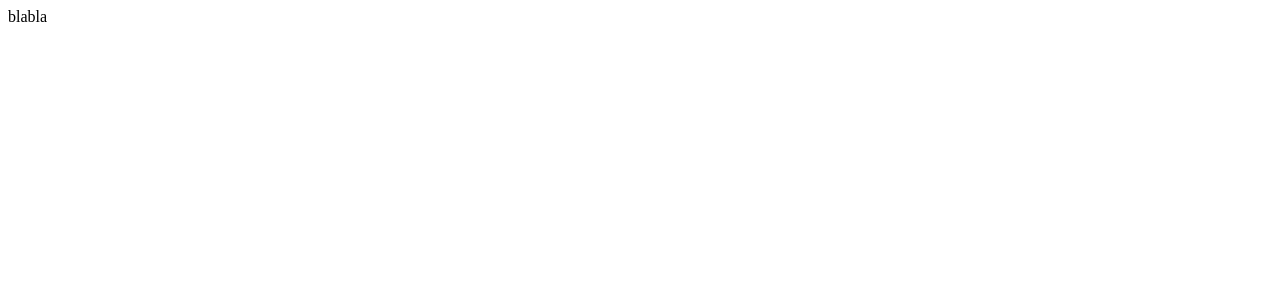
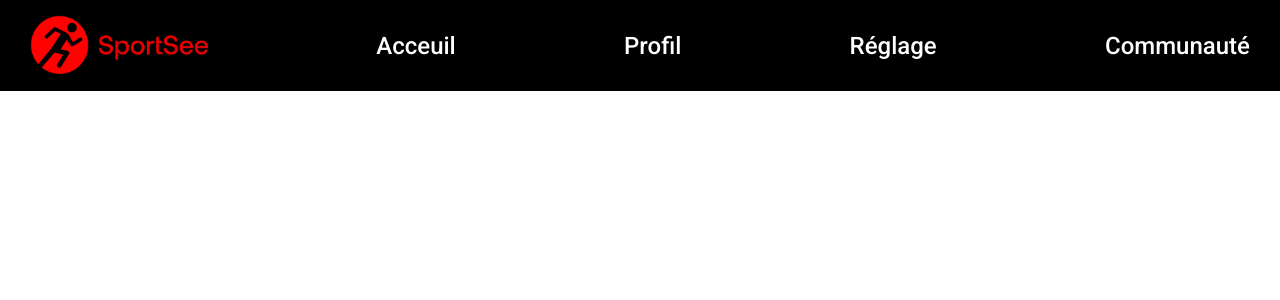
Before and after one commit to citymer/JeromeMercier_12_19082022, a React (Create React App) app: page / in a window 1280 px wide. Shown: the top 300 px of the page. Built offline with nearby package versions, Linux system fonts and the light colour scheme.

Commit message:
creation header + css

```diff
--- a/public/index.html
+++ b/public/index.html
@@ -1,5 +1,5 @@
 <!DOCTYPE html>
-<html lang="en">
+<html lang="fr">
   <head>
     <meta charset="utf-8" />
     <link rel="icon" href="%PUBLIC_URL%/favicon.ico" />
@@ -10,34 +10,17 @@
       content="Web site created using create-react-app"
     />
     <link rel="apple-touch-icon" href="%PUBLIC_URL%/logo192.png" />
-    <!--
-      manifest.json provides metadata used when your web app is installed on a
-      user's mobile device or desktop. See https://developers.google.com/web/fundamentals/web-app-manifest/
-    -->
+
     <link rel="manifest" href="%PUBLIC_URL%/manifest.json" />
-    <!--
-      Notice the use of %PUBLIC_URL% in the tags above.
-      It will be replaced with the URL of the `public` folder during the build.
-      Only files inside the `public` folder can be referenced from the HTML.
-
-      Unlike "/favicon.ico" or "favicon.ico", "%PUBLIC_URL%/favicon.ico" will
-      work correctly both with client-side routing and a non-root public URL.
-      Learn how to configure a non-root public URL by running `npm run build`.
-    -->
-    <title>React App</title>
+    <link rel="preconnect" href="https://fonts.googleapis.com" />
+    <link rel="preconnect" href="https://fonts.gstatic.com" crossorigin />
+    <link
+      href="https://fonts.googleapis.com/css2?family=Lato&family=Roboto:wght@500&display=swap"
+      rel="stylesheet"
+    />
+    <title>Sportsee</title>
   </head>
   <body>
-    <noscript>You need to enable JavaScript to run this app.</noscript>
     <div id="root"></div>
-    <!--
-      This HTML file is a template.
-      If you open it directly in the browser, you will see an empty page.
-
-      You can add webfonts, meta tags, or analytics to this file.
-      The build step will place the bundled scripts into the <body> tag.
-
-      To begin the development, run `npm start` or `yarn start`.
-      To create a production bundle, use `npm run build` or `yarn build`.
-    -->
   </body>
 </html>
--- a/src/App.js
+++ b/src/App.js
@@ -2,11 +2,7 @@
 import './styles/index.scss'
 
 function App() {
-  return (
-    <div className="App">
-      <Header />
-    </div>
-  )
+  return <Header />
 }
 
 export default App
--- a/src/components/Header.jsx
+++ b/src/components/Header.jsx
@@ -1,11 +1,18 @@
-import React from 'react';
+import React from 'react'
+import logo from '../assets/logo.png'
 
 const Header = () => {
-    return (
-        <div>
-            blabla
-        </div>
-    );
-};
+  return (
+    <header>
+      <nav>
+        <img src={logo} alt="logo" className="logo" />
+        <p>Acceuil</p>
+        <p>Profil</p>
+        <p>Réglage</p>
+        <p className="communaute">Communauté</p>
+      </nav>
+    </header>
+  )
+}
 
-export default Header;
+export default Header
--- /dev/null
+++ b/src/styles/components/_header.css
@@ -0,0 +1 @@
+header{width:100%;height:91px}nav{display:flex;justify-content:space-between;align-items:center;height:100%;background-color:#000;color:#fff;font-size:24px}.logo{width:178px;height:60.93px;margin-left:30px}.communaute{margin-right:30px}
--- /dev/null
+++ b/src/styles/components/_header.scss
@@ -0,0 +1,21 @@
+header {
+  width: 100%;
+  height: 91px;
+}
+nav {
+  display: flex;
+  justify-content: space-between;
+  align-items: center;
+  height: 100%;
+  background-color: black;
+  color: white;
+  font-size: 24px;
+}
+.logo {
+  width: 178px;
+  height: 60.93px;
+  margin-left: 30px;
+}
+.communaute {
+  margin-right: 30px;
+}
--- /dev/null
+++ b/src/styles/index.css
@@ -0,0 +1 @@
+header{width:100%;height:91px}nav{display:flex;justify-content:space-between;align-items:center;height:100%}.logo{width:178px;height:60.93px;margin-left:30px}.communaute{margin-right:30px}body{margin:0;font-family:"Roboto",sans-serif}
--- a/src/styles/index.scss
+++ b/src/styles/index.scss
@@ -0,0 +1,6 @@
+@import './components/header';
+
+body {
+  margin: 0;
+  font-family: 'Roboto', sans-serif;
+}
```
Also changed, not shown: src/assets/logo.png (added).
